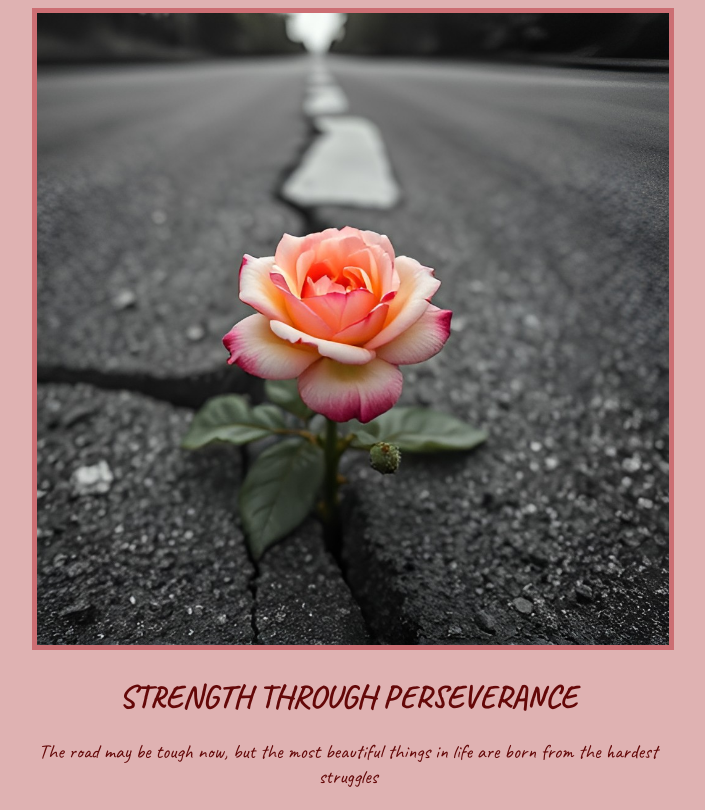
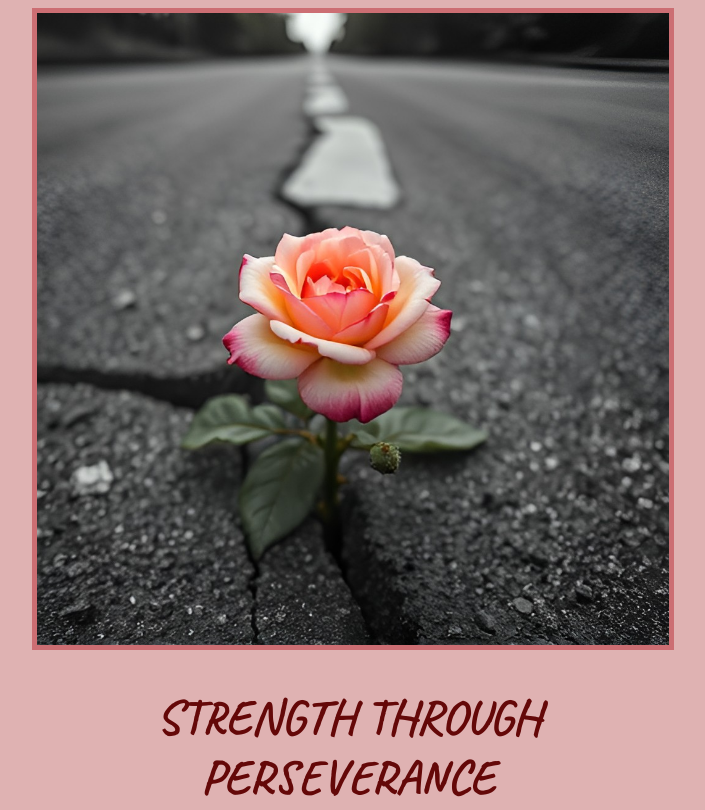
Before and after one commit to vstauffer90/positivity-poster, a plain HTML site: page index.html in a window 1280 px wide. Shown: the top 810 px of the page, without its empty margins (292-997 px from the left). Drawn offline with Linux system fonts and the light colour scheme.

Commit message:
Update style.css

```diff
--- a/style.css
+++ b/style.css
@@ -18,9 +18,10 @@ body {
 
 /* Text Styling */
 #title {
-    text-transform: uppercase;;
+    text-transform: uppercase;
+    font-size: 3rem;
 }
 
 p {
-    font-size: 20px;
+    font-size: 2rem;
 }
```
